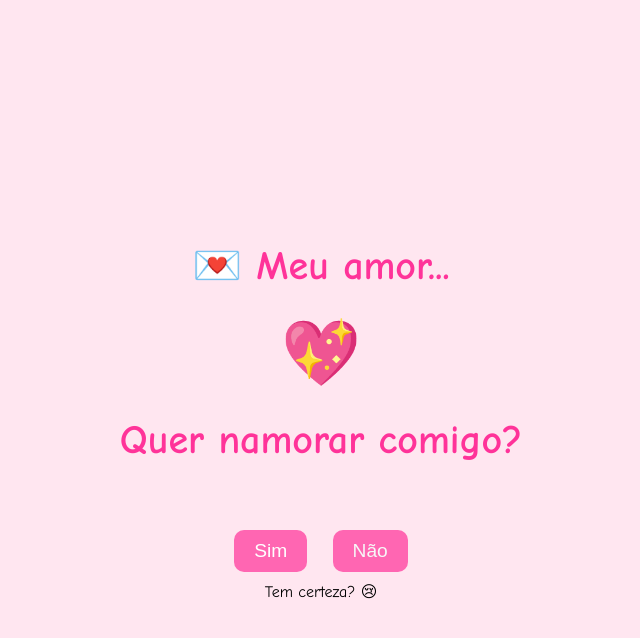
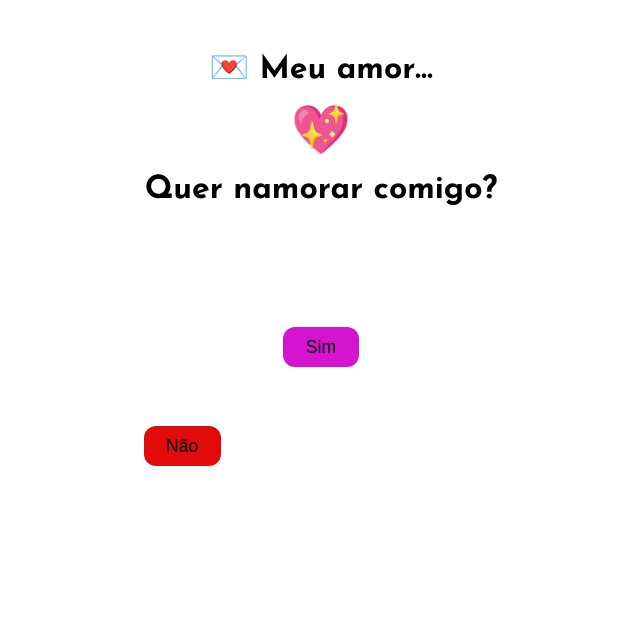
Before and after one commit to Joaopedrosilva37/Site-pro-meu-amor, a plain HTML site: page pagina2.html in a window 1280 px wide. Both pictures are taken after a click on the button "Não". Shown: the whole page, without its empty margins (319-959 px from the left). Drawn offline with Linux system fonts and the light colour scheme.

Commit message:
Dando fuga no não

```diff
--- a/pagina2.html
+++ b/pagina2.html
@@ -1,29 +1,87 @@
 <!DOCTYPE html>
-<html lang="pt-br">
+<html lang="pt‑br">
 <head>
 <meta charset="UTF-8">
 <meta name="viewport" content="width=device-width, initial-scale=1.0">
-    <title>Minha princesa💖
-    </title>
-    <link rel="stylesheet" href="style/style2.css">
+<title>Minha princesa 💖</title>
 <link rel="preconnect" href="https://fonts.googleapis.com">
 <link rel="preconnect" href="https://fonts.gstatic.com" crossorigin>
-<link href="https://fonts.googleapis.com/css2?family=Josefin+Sans:ital,wght@0,100..700;1,100..700&display=swap" rel="stylesheet">
+<link href="https://fonts.googleapis.com/css2?family=Josefin+Sans:wght@300;500;700&display=swap" rel="stylesheet">
+
+<style>
+  *{box-sizing:border-box;margin:0;padding:0}
+  body{
+    font-family:"Josefin Sans",sans-serif;
+    display:flex;flex-direction:column;align-items:center;
+    gap:1rem;margin-top:3rem;text-align:center;
+  }
+  .heart{font-size:3rem}
+
+  /* ÁREA dos botões */
+  .buttons{
+    position:relative;
+    width:100%;max-width:500px;height:250px;
+    display:flex;justify-content:center;gap:2rem; /* alinhamento inicial */
+    align-items:center;
+  }
+
+  button{
+    padding:.6rem 1.4rem;font-size:1.1rem;border:none;border-radius:12px;
+    cursor:pointer;transition:background .2s;
+  }
+  .yes{background:#d414ce}
+  .no {background:#e10b0b}
+
+  .yes:hover{background:#da11c9}
+  .no:hover {background:#cf1212}
+</style>
 </head>
+
 <body>
-    <h1>💌 Meu amor...</h1>
+  <h1>💌 Meu amor…</h1>
   <div class="heart">💖</div>
   <h1>Quer namorar comigo?</h1>
-    <div class="buttons">
-      <button class="yes" onclick="resposta('Então vira pra trás meu amor! 💕')">Sim</button>
-      <button class="no" onclick="resposta('Tem certeza? 😢')">Não</button>
+
+  <div class="buttons" id="btnArea">
+    <button class="yes" onclick="resposta('Então vai até meu quarto, meu amor! 💕')">Sim</button>
+    <button class="no"  id="noBtn" onclick="resposta('Tem certeza? 😢')">Não</button>
   </div>
+
   <div id="resposta"></div>
 
 <script>
-        function resposta(msg) {
-      document.getElementById('resposta').textContent = msg;
-      alert(msg); // Garante que o alerta também apareça
+function resposta(msg){
+  document.getElementById("resposta").textContent = msg;
+  alert(msg);
+}
+
+const noBtn = document.getElementById("noBtn");
+const area  = document.getElementById("btnArea");
+let fugindo = false;   // indica se já trocamos para absoluto
+
+noBtn.addEventListener("mouseenter", () => {
+  // na primeira aproximação, trocamos para position:absolute
+  if(!fugindo){
+    fugindo = true;
+    noBtn.style.position = "absolute";
+    // coloca o botão onde ele estava no momento da troca
+    const rect = noBtn.getBoundingClientRect();
+    const areaRect = area.getBoundingClientRect();
+    noBtn.style.left = rect.left - areaRect.left + "px";
+    noBtn.style.top  = rect.top  - areaRect.top  + "px";
+  }
+  moverNo();
+});
+
+function moverNo(){
+  const bw = noBtn.offsetWidth,  bh = noBtn.offsetHeight;
+  const aw = area.clientWidth,   ah = area.clientHeight;
+
+  const novaX = Math.random() * (aw - bw);
+  const novaY = Math.random() * (ah - bh);
+
+  noBtn.style.left = novaX + "px";
+  noBtn.style.top  = novaY + "px";
 }
 </script>
 </body>
--- a/style/style2.css
+++ b/style/style2.css
@@ -1,5 +1,5 @@
 body {
-    background-color: #ffe6f0;
+    background-color: #e02972;
     font-family: 'Comic Sans MS', cursive, sans-serif;
     display: flex;
     flex-direction: column;
@@ -8,6 +8,8 @@ body {
     height: 100vh;
     text-align: center;
   }
+  html{ background:#e02972; }
+
   h1 {
     color: #ff3399;
     font-size: 2.5em;
```
Also changed, not shown: index.html (+1 -0 lines), image/Imagem do WhatsApp de 2025-05-17 à(s) 11.00.57_d91a6646.jpg (added). Lines whose indentation alone changed are shown as unchanged.
